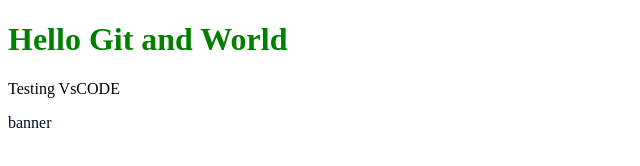
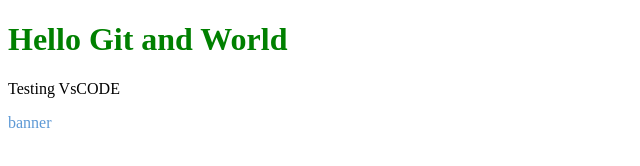
Before and after one commit to maximpro9992/js-course-2024, a plain HTML site: page index.html in a window 1280 px wide. Shown: the full height of the page, 0-640 px from the left. Drawn offline with Linux system fonts and the light colour scheme.

Commit message:
div color

```diff
--- a/Banner.css
+++ b/Banner.css
@@ -1,5 +1,5 @@
 div{
-    color: #012;
+    color: rgba(0, 94, 189, 0.637);
 }
 div:hover{
     color: #ffff77;
```
